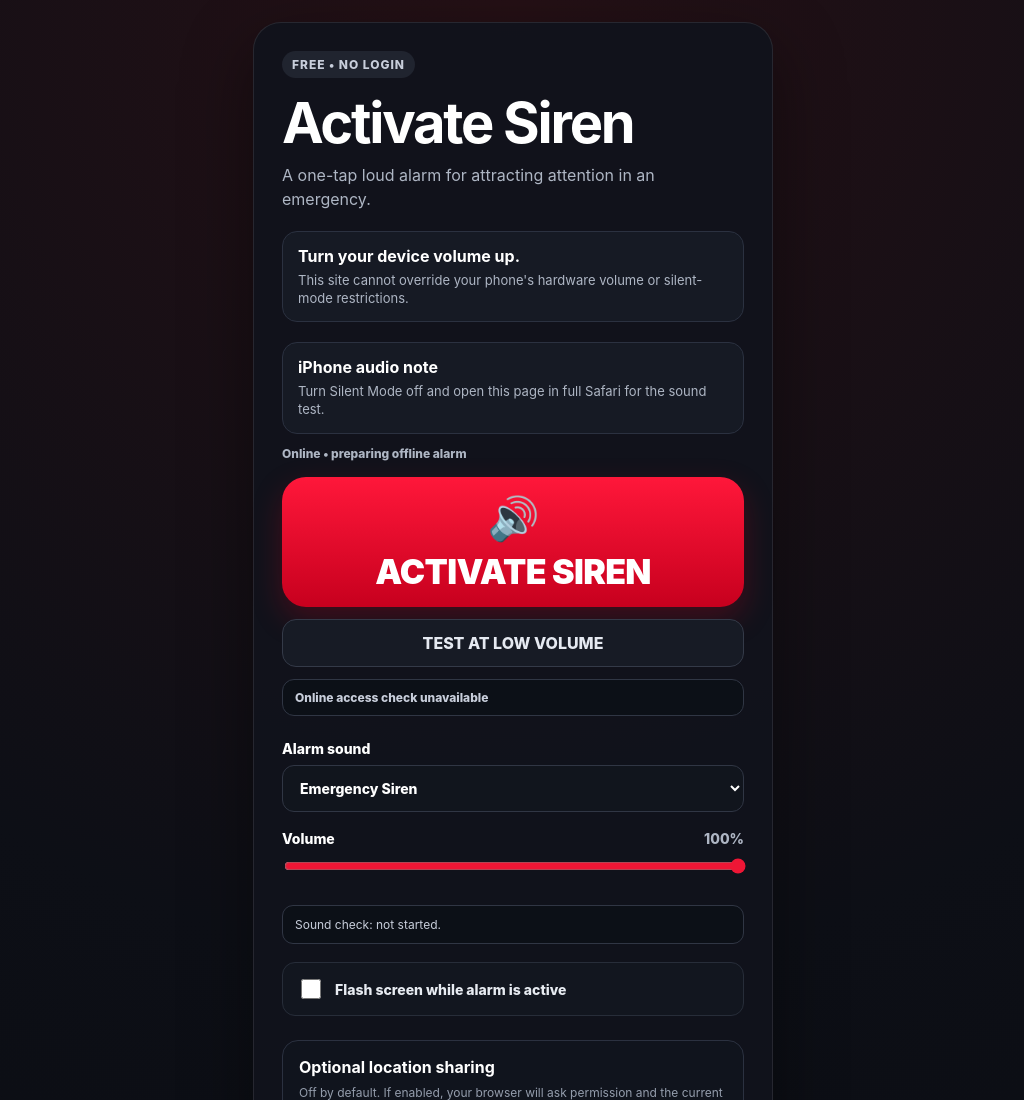
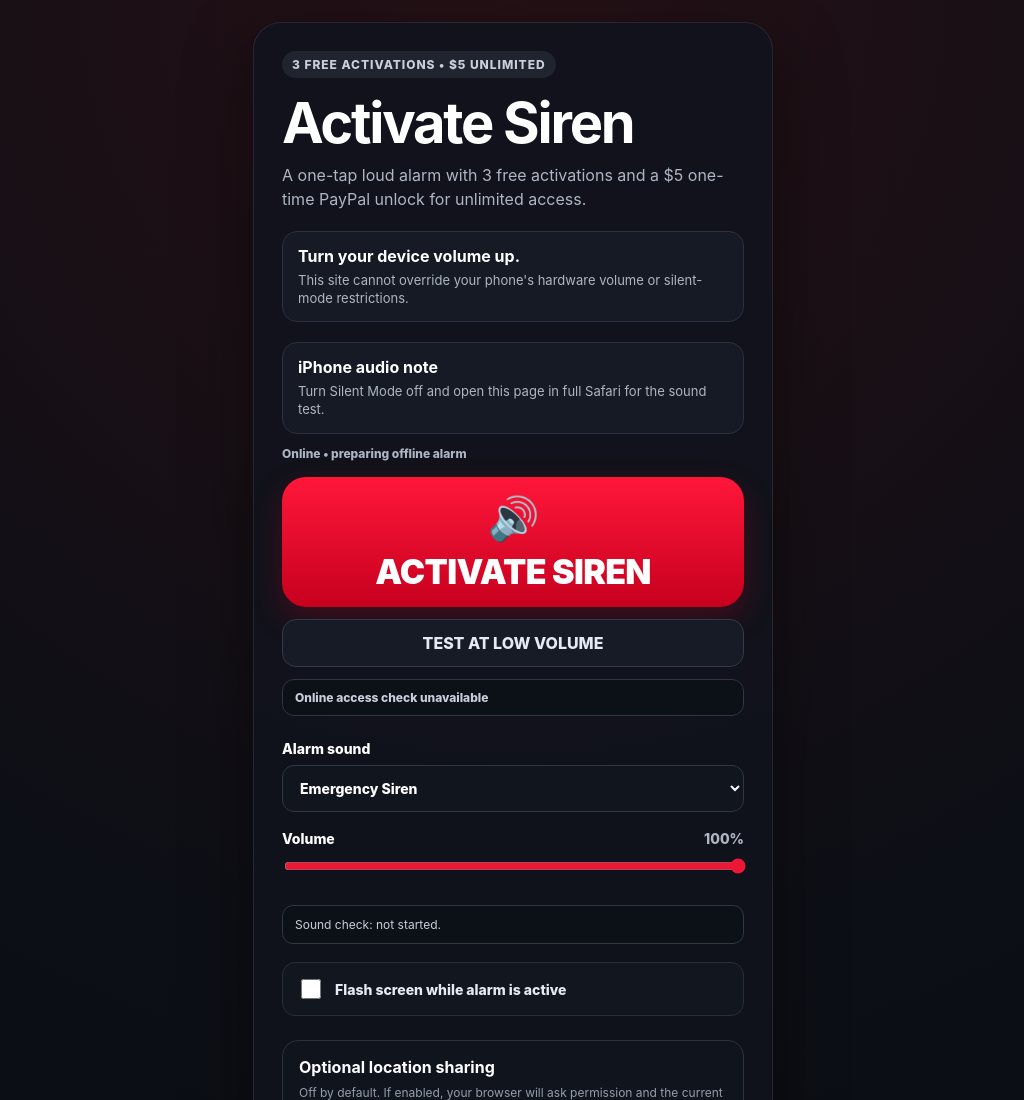
Before and after one commit to Justintech80s/Justintech80s, a website: page projects/activate-siren/index.html in a window 1280 px wide. Shown: the top 1100 px of the page, without its empty margins (127-1151 px from the left). Drawn offline with Linux system fonts and the light colour scheme; no server answers.

Commit message:
Clarify $5 unlimited siren access pricing

```diff
--- a/projects/activate-siren/index.html
+++ b/projects/activate-siren/index.html
@@ -18,9 +18,9 @@
 <body>
 <main class="page" id="page">
 <section class="card" aria-live="polite">
-<div class="badge">FREE • NO LOGIN</div>
+<div class="badge">3 FREE ACTIVATIONS • $5 UNLIMITED</div>
 <h1>Activate Siren</h1>
-<p class="subtitle">A one-tap loud alarm for attracting attention in an emergency.</p>
+<p class="subtitle">A one-tap loud alarm with 3 free activations and a $5 one-time PayPal unlock for unlimited access.</p>
 <div class="notice"><strong>Turn your device volume up.</strong><span>This site cannot override your phone's hardware volume or silent-mode restrictions.</span></div>
 <div class="notice" id="iosAudioNotice" hidden><strong>iPhone audio note</strong><span>Turn Silent Mode off and open this page in full Safari for the sound test.</span></div>
 <div class="app-tools"><span class="connection" id="connectionState">Online • preparing offline alarm</span><button class="install" id="installApp" type="button" hidden>INSTALL APP</button></div>
```
